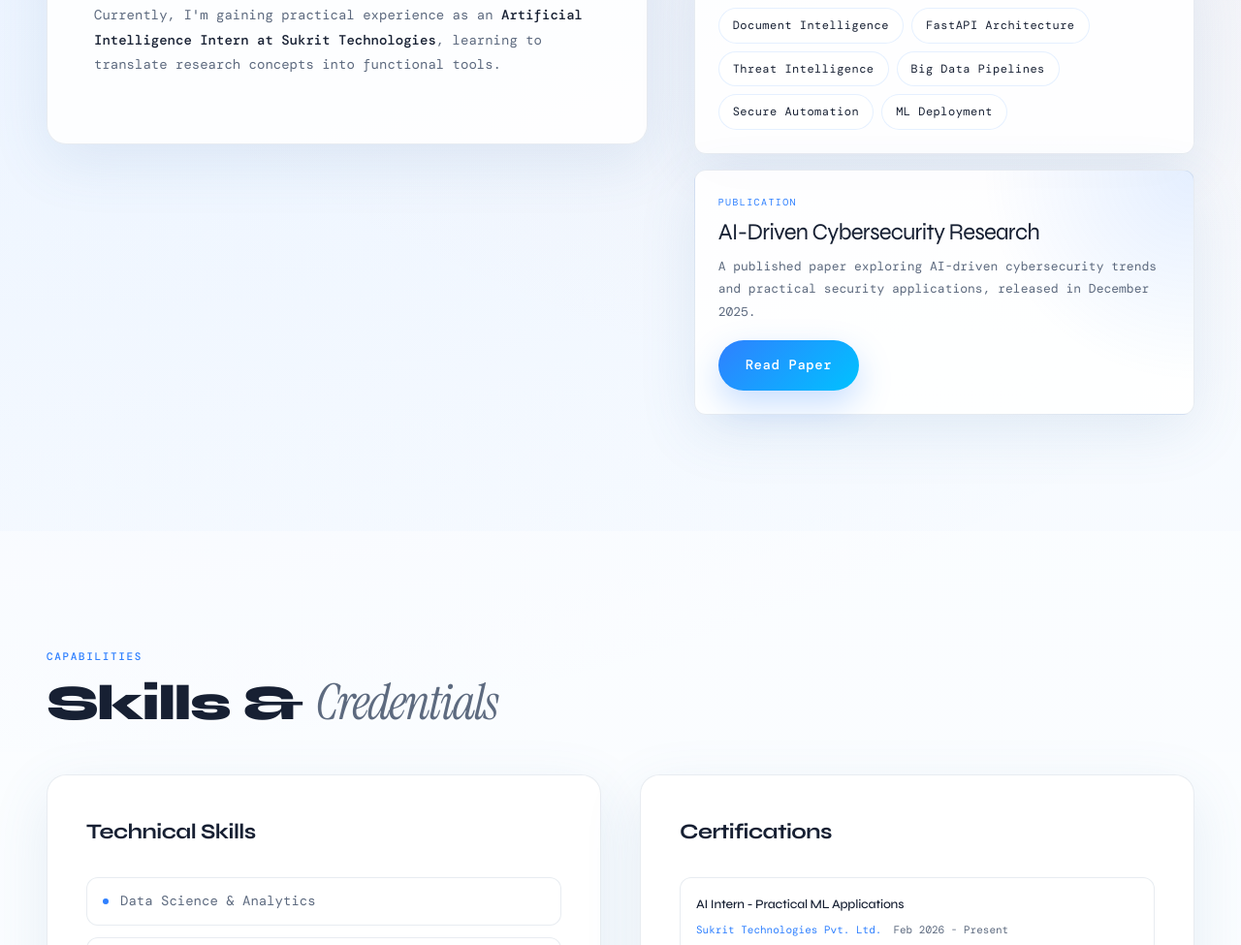
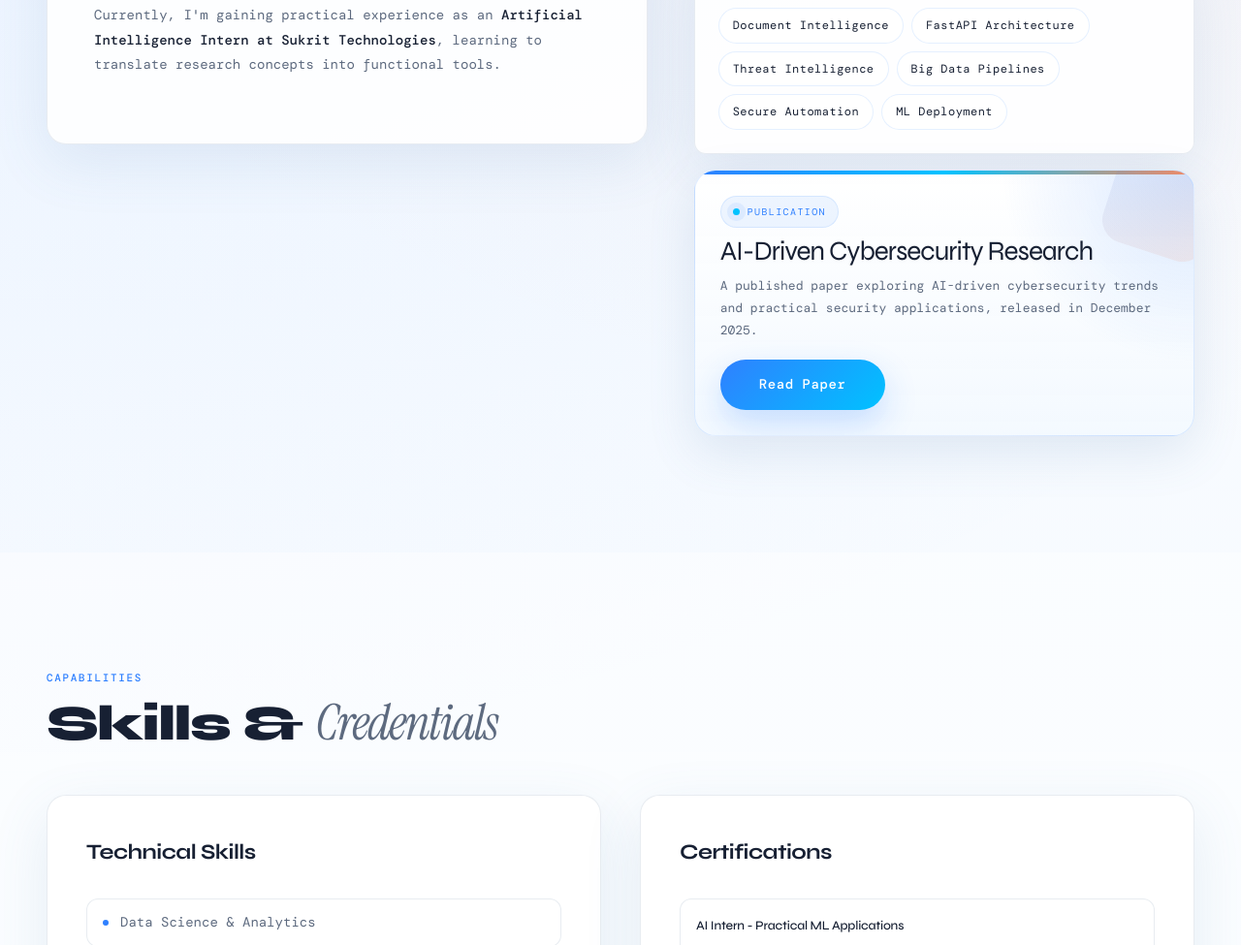
Before and after one commit to PrabgunMokha/portfolio-website, a website: page index.html in a window 1280 px wide. Shown: the part 1511-2486 px from the top of the page at 97% size. Drawn offline with nearby package versions, Linux system fonts and the light colour scheme; animation ran at ten frames a second; a web font is replaced by a local one.

Commit message:
Polish publication card styling

```diff
--- a/index.html
+++ b/index.html
@@ -613,42 +613,103 @@ section {
 }
 
 .publication-card {
+  position: relative;
   background:
-    radial-gradient(circle at top right, rgba(47,128,255,0.12), transparent 38%),
-    var(--surface);
-  border: 1px solid var(--border);
-  border-radius: var(--radius);
-  padding: 24px;
-  box-shadow: var(--shadow-soft);
+    radial-gradient(circle at top right, rgba(47,128,255,0.18), transparent 34%),
+    linear-gradient(180deg, rgba(255,255,255,0.98), rgba(243,249,255,0.94));
+  border: 1px solid rgba(47,128,255,0.14);
+  border-radius: 22px;
+  padding: 26px;
+  box-shadow: 0 18px 50px rgba(76, 121, 173, 0.14);
+  overflow: hidden;
+  transition: transform 0.25s, box-shadow 0.25s, border-color 0.25s;
+}
+
+.publication-card::before {
+  content: '';
+  position: absolute;
+  inset: 0 0 auto 0;
+  height: 4px;
+  background: linear-gradient(90deg, var(--accent), var(--accent2), var(--accent3));
+}
+
+.publication-card::after {
+  content: '';
+  position: absolute;
+  right: -24px;
+  top: -24px;
+  width: 110px;
+  height: 110px;
+  border-radius: 24px;
+  background: linear-gradient(135deg, rgba(47,128,255,0.10), rgba(255,138,91,0.12));
+  transform: rotate(18deg);
+}
+
+.publication-card:hover {
+  transform: translateY(-4px);
+  border-color: rgba(47,128,255,0.24);
+  box-shadow: 0 26px 70px rgba(76, 121, 173, 0.18);
 }
 
 .publication-kicker {
+  position: relative;
+  z-index: 1;
+  display: inline-flex;
+  align-items: center;
+  gap: 8px;
   font-size: 10px;
   color: var(--accent);
   text-transform: uppercase;
   letter-spacing: 0.14em;
+  padding: 7px 12px;
+  border-radius: 999px;
+  background: rgba(47,128,255,0.08);
+  border: 1px solid rgba(47,128,255,0.12);
+}
+
+.publication-kicker::before {
+  content: '';
+  width: 7px;
+  height: 7px;
+  border-radius: 50%;
+  background: var(--accent2);
+  box-shadow: 0 0 0 6px rgba(47,128,255,0.08);
 }
 
 .publication-title {
+  position: relative;
+  z-index: 1;
   margin-top: 10px;
   font-family: var(--font-display);
-  font-size: 24px;
-  line-height: 1.1;
-  letter-spacing: -0.8px;
+  font-size: 28px;
+  line-height: 1;
+  letter-spacing: -1px;
+  max-width: 420px;
 }
 
 .publication-copy {
+  position: relative;
+  z-index: 1;
   margin-top: 10px;
   font-size: 13px;
   color: var(--text-muted);
   line-height: 1.8;
+  max-width: 470px;
 }
 
 .publication-actions {
+  position: relative;
+  z-index: 1;
   margin-top: 18px;
   display: flex;
   gap: 10px;
   flex-wrap: wrap;
+}
+
+.publication-actions .btn-primary {
+  min-width: 170px;
+  justify-content: center;
+  box-shadow: 0 14px 34px rgba(47,128,255,0.24);
 }
 
 .focus-card-title {
```
